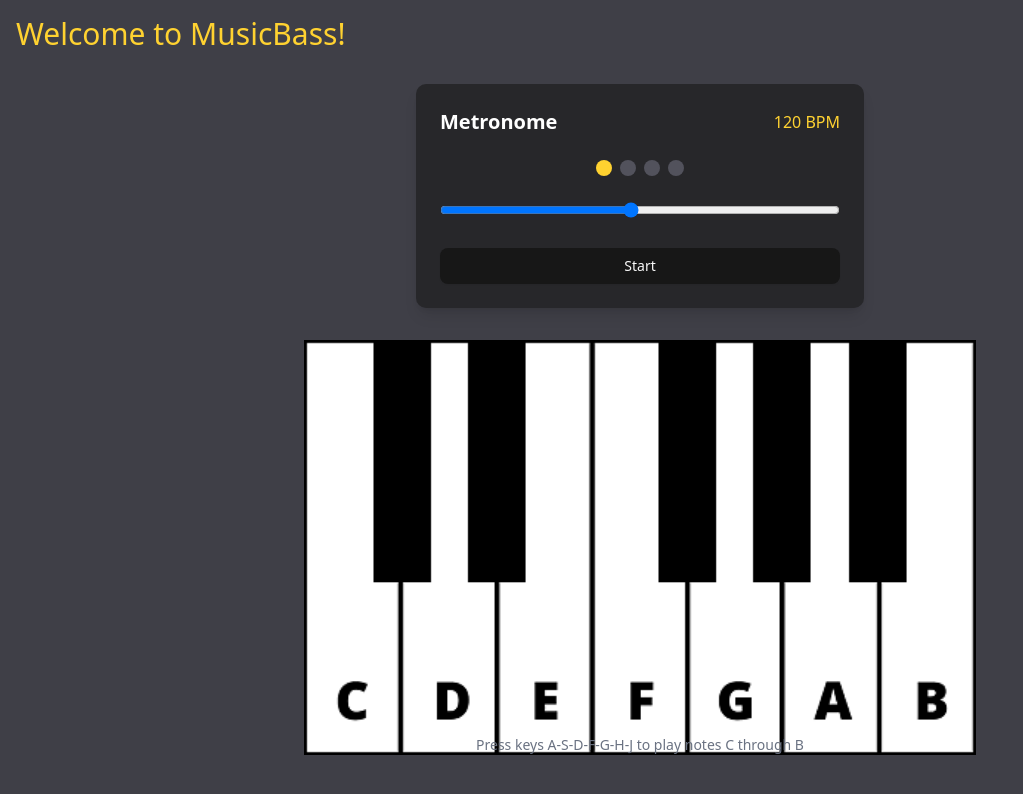
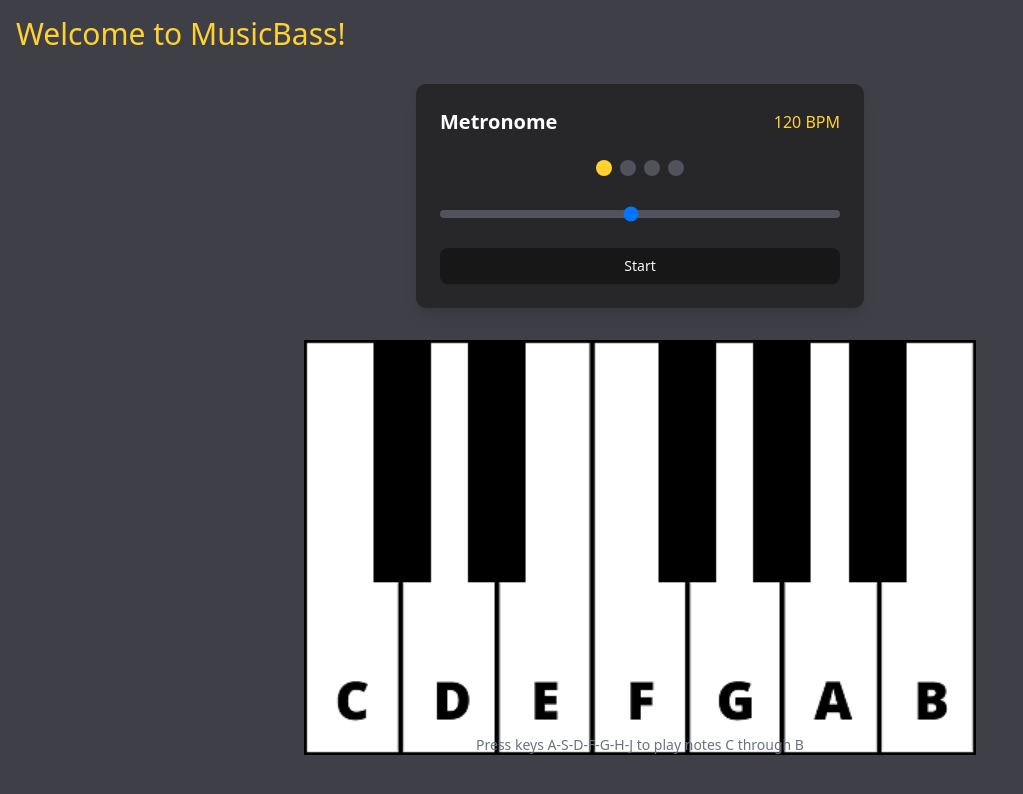
Before and after one commit to Isabelle36/music-garrage, a Next.js app: page / in a window 1280 px wide. Shown: the top 794 px of the page, without its empty margins (0-1023 px from the left). Built offline with nearby package versions, Linux system fonts and the light colour scheme.

Commit message:
fixed, prototype1

```diff
--- a/components/ui/metronome.jsx
+++ b/components/ui/metronome.jsx
@@ -2,7 +2,6 @@
 
 import { useState, useEffect, useRef } from 'react'
 import { Button } from './button'
-import { Slider } from '@radix-ui/react-slider'
 
 const Metronome = () => {
   const [isPlaying, setIsPlaying] = useState(false)
@@ -67,7 +66,7 @@ const Metronome = () => {
           max="208"
           value={tempo}
           onChange={(e) => handleTempoChange(Number(e.target.value))}
-          className="w-full"
+          className="w-full h-2 bg-zinc-600 rounded-lg appearance-none cursor-pointer"
         />
       </div>
 
--- a/package.json
+++ b/package.json
@@ -9,6 +9,7 @@
     "lint": "next lint"
   },
   "dependencies": {
+    "@radix-ui/react-slider": "^1.2.3",
     "@radix-ui/react-slot": "^1.1.2",
     "autoprefixer": "^10.4.21",
     "class-variance-authority": "^0.7.1",
@@ -17,6 +18,7 @@
     "next": "15.2.4",
     "postcss": "^8.5.3",
     "radix": "^0.0.0",
+    "radix-ui": "^1.1.3",
     "react": "^19.0.0",
     "react-dom": "^19.0.0",
     "tailwind": "^4.0.0",
```
Also changed, not shown: 1 other file (tests, documents, lock files or other folders).
